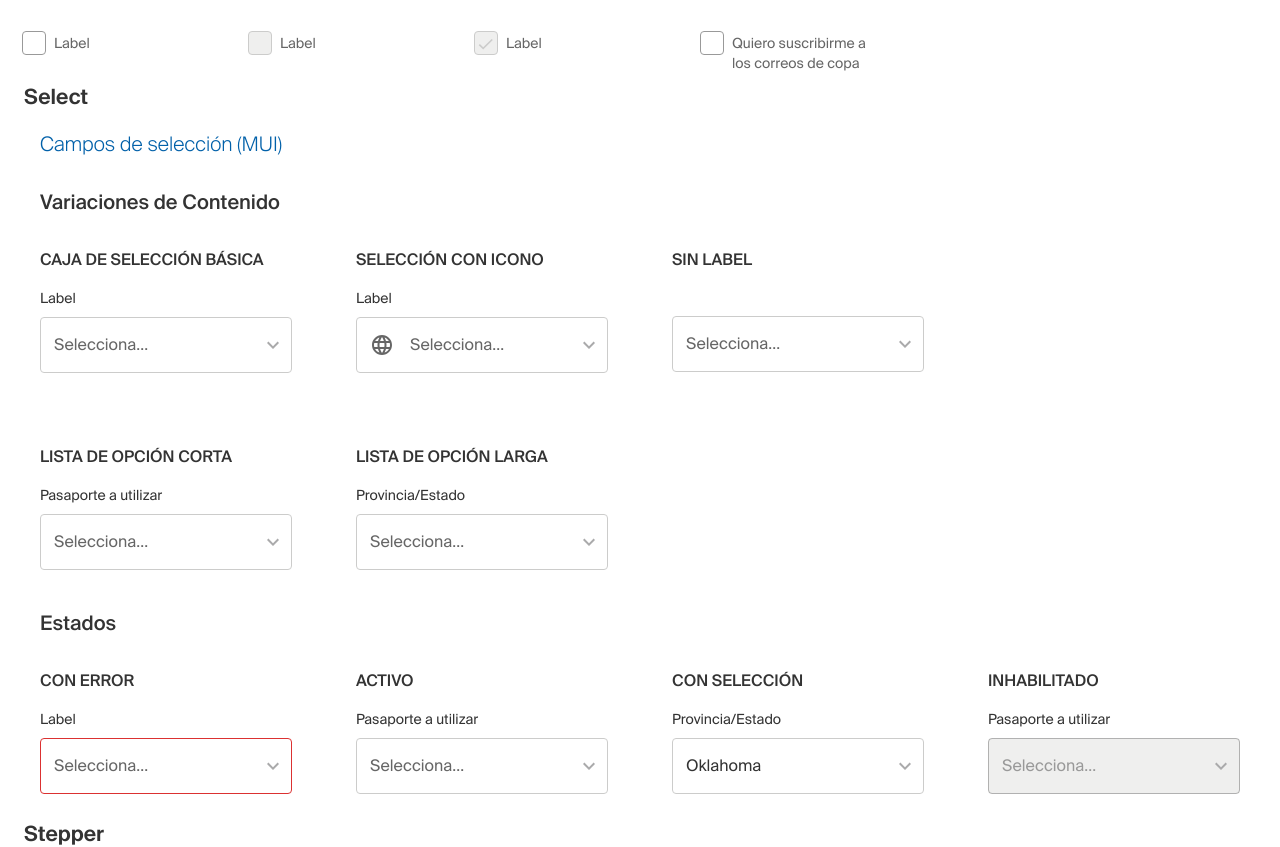
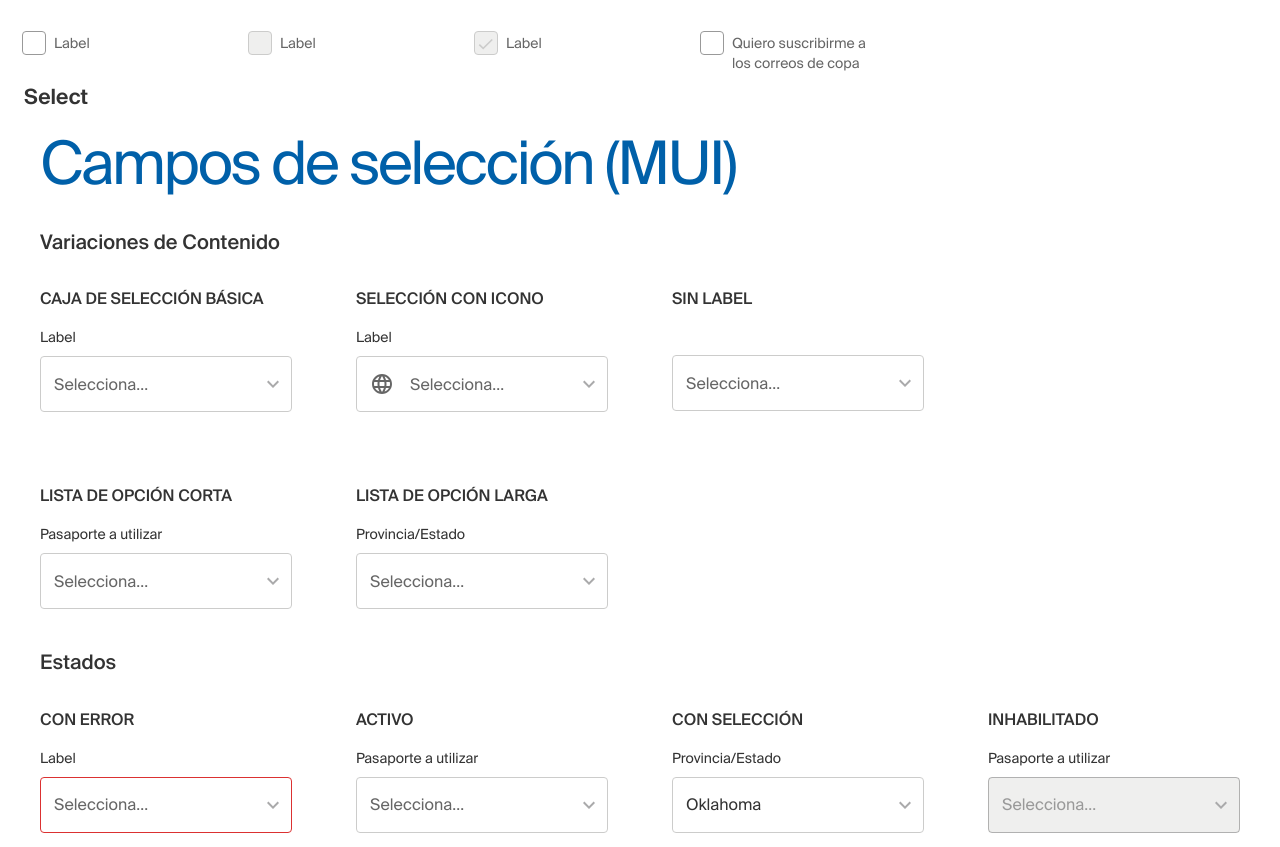
Before and after one commit to santiago86/testcomponents, a React (Create React App) app: page / in a window 1280 px wide. Shown: the part 2340-3187 px from the top of the page. Built offline with nearby package versions, Linux system fonts and the light colour scheme.

Commit message:
updates a mistake

```diff
--- a/src/section/SelectSection.js
+++ b/src/section/SelectSection.js
@@ -38,7 +38,7 @@ function SelectSection() {
   }
   return (
     <Box m={2}>
-      <TypographyCo mt={3} variant="subtitle1" component="h1" color="primary">
+      <TypographyCo mt={3} variant="h1" component="h1" color="primary">
         Campos de selección (MUI)
       </TypographyCo>
       <Box my={4}>
```
